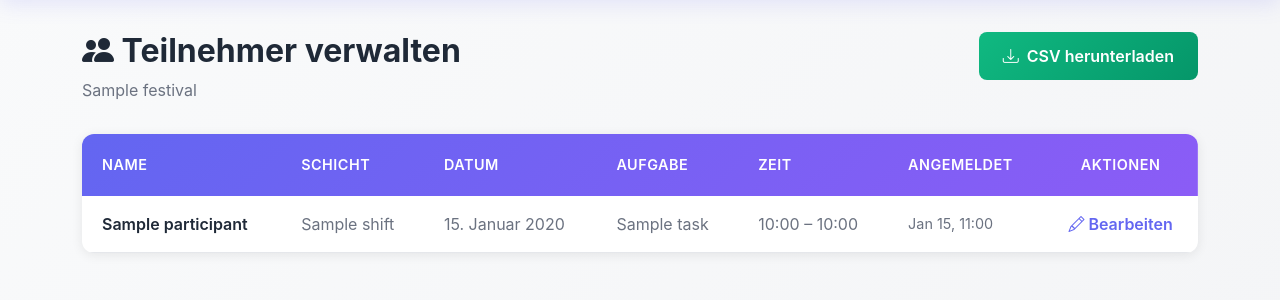
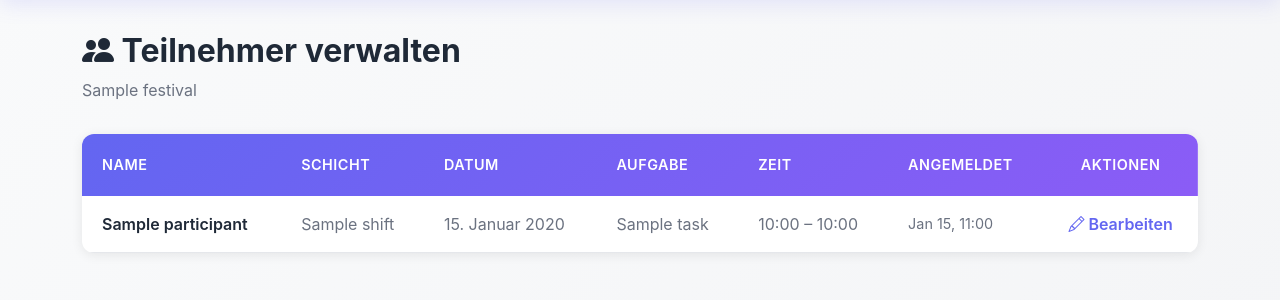
Before and after one commit to manuguth/bmk-tools, a Django app: a page that uses festival/templates/festival/participant_list_admin.html in a window 1280 px wide. Shown: the part 79-379 px from the top of the page. Run offline with Django 5.2, Linux system fonts and the light colour scheme; a user stored in the database is signed in; tables that the repository leaves empty hold one stand-in row (values such as "Sample post").

Commit message:
Remove CSV export functionality for participants from admin views and templates

```diff
--- a/festival/templates/festival/admin_overview.html
+++ b/festival/templates/festival/admin_overview.html
@@ -135,9 +135,6 @@
             <a href="{% url 'festival:participant_list_admin' festival.slug %}" style="padding: 1rem; background: linear-gradient(135deg, var(--festival-primary) 0%, var(--festival-secondary) 100%); color: white; border-radius: 8px; text-decoration: none; text-align: center; font-weight: 600; transition: all 0.3s ease; display: flex; align-items: center; justify-content: center; gap: 0.5rem;" onmouseover="this.style.boxShadow='0 4px 12px rgba(99, 102, 241, 0.4)'; this.style.transform='translateY(-2px)';" onmouseout="this.style.boxShadow='none'; this.style.transform='translateY(0)';">
                 <i class="bi bi-people"></i> Teilnehmer verwalten
             </a>
-            <a href="{% url 'festival:export_participants_csv' festival.slug %}" style="padding: 1rem; background: linear-gradient(135deg, var(--festival-success) 0%, #059669 100%); color: white; border-radius: 8px; text-decoration: none; text-align: center; font-weight: 600; transition: all 0.3s ease; display: flex; align-items: center; justify-content: center; gap: 0.5rem;" onmouseover="this.style.boxShadow='0 4px 12px rgba(16, 185, 129, 0.4)'; this.style.transform='translateY(-2px)';" onmouseout="this.style.boxShadow='none'; this.style.transform='translateY(0)';">
-                <i class="bi bi-download"></i> CSV exportieren
-            </a>
             <a href="{% url 'festival:admin_print_overview' festival.slug %}" style="padding: 1rem; background: linear-gradient(135deg, #f59e0b 0%, #d97706 100%); color: white; border-radius: 8px; text-decoration: none; text-align: center; font-weight: 600; transition: all 0.3s ease; display: flex; align-items: center; justify-content: center; gap: 0.5rem;" onmouseover="this.style.boxShadow='0 4px 12px rgba(245, 158, 11, 0.4)'; this.style.transform='translateY(-2px)';" onmouseout="this.style.boxShadow='none'; this.style.transform='translateY(0)';">
                 <i class="bi bi-printer"></i> Helferplan
             </a>
--- a/festival/templates/festival/participant_list_admin.html
+++ b/festival/templates/festival/participant_list_admin.html
@@ -12,10 +12,6 @@
             </h1>
             <p style="color: #6b7280; font-size: 1rem; margin: 0;">{{ festival.name }}</p>
         </div>
-        <a href="{% url 'festival:export_participants_csv' festival_slug=festival.slug %}"
-           style="padding: 0.75rem 1.5rem; background: linear-gradient(135deg, var(--festival-success) 0%, #059669 100%); color: white; border-radius: 8px; text-decoration: none; font-weight: 600; transition: all 0.3s ease; display: inline-flex; align-items: center; gap: 0.5rem;" onmouseover="this.style.boxShadow='0 4px 12px rgba(16, 185, 129, 0.4)'; this.style.transform='translateY(-2px)';" onmouseout="this.style.boxShadow='none'; this.style.transform='translateY(0)';">
-            <i class="bi bi-download"></i> CSV herunterladen
-        </a>
     </div>
 
 
--- a/festival/urls.py
+++ b/festival/urls.py
@@ -19,11 +19,6 @@ urlpatterns = [
         "<slug:festival_slug>/admin/participants/",
         views.participant_list_admin,
         name="participant_list_admin",
-    ),
-    path(
-        "<slug:festival_slug>/admin/export/",
-        views.export_participants_csv,
-        name="export_participants_csv",
     ),
     # API endpoints for inline editing
     path(
--- a/festival/views.py
+++ b/festival/views.py
@@ -1,4 +1,3 @@
-import csv
 import json
 from datetime import datetime
 from django.shortcuts import render, redirect, get_object_or_404
@@ -237,36 +236,6 @@ def participant_list_admin(request, festival_slug):
         "participants": participants,
     }
     return render(request, "festival/participant_list_admin.html", context)
-
-
-@staff_member_required
-def export_participants_csv(request, festival_slug):
-    """Export participants as CSV."""
-    festival = get_object_or_404(Festival, slug=festival_slug)
-    participants = Participant.objects.filter(task__shift__festival=festival).select_related(
-        "task", "task__shift"
-    )
-
-    # Create CSV response
-    response = HttpResponse(content_type="text/csv")
-    response["Content-Disposition"] = f"attachment; filename=festival_{festival_slug}_participants.csv"
-
-    writer = csv.writer(response)
-    writer.writerow(["Name", "Shift", "Date", "Task", "Time", "Signed Up", "Attended"])
-
-    for participant in participants:
-        shift = participant.task.shift
-        writer.writerow([
-            participant.name,
-            shift.name,
-            shift.date,
-            participant.task.name,
-            f"{shift.start_time} - {shift.end_time}",
-            participant.signed_up_at.strftime("%Y-%m-%d %H:%M"),
-            "Yes" if participant.attended else "No",
-        ])
-
-    return response
 
 
 @staff_member_required
```
